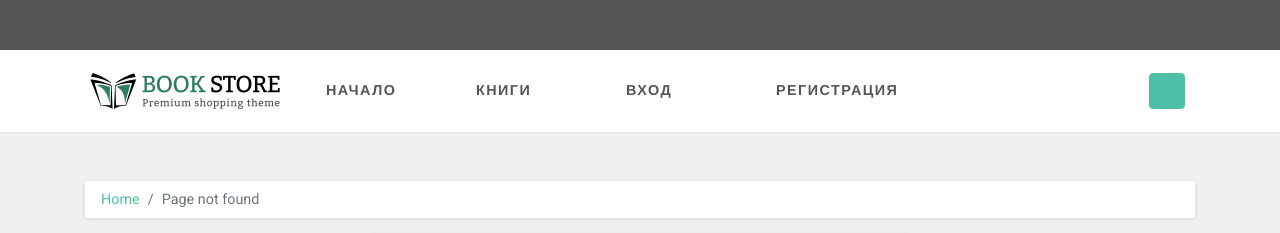
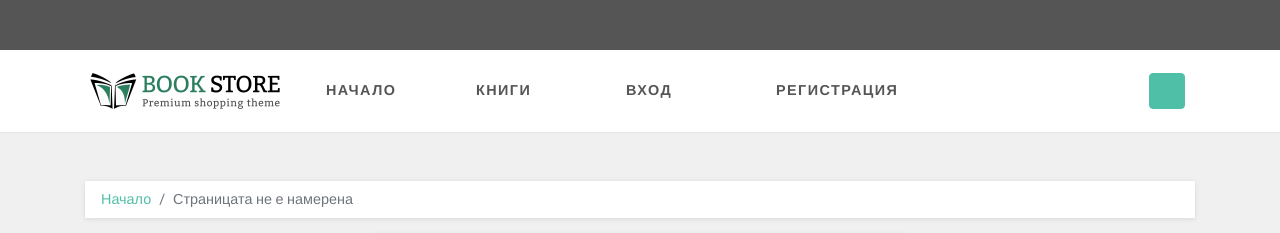
Before and after one commit to erhanry/Angular-Project, an Angular app in the folder bookstore/: page /404 in a window 1280 px wide. Shown: the top 233 px of the page. Built offline with nearby package versions, Linux system fonts and the light colour scheme; no server answers; some icons are missing; a web font is replaced by a local one.

Commit message:
Edit current Page Title

```diff
--- a/bookstore/src/app/not-found/not-found.component.html
+++ b/bookstore/src/app/not-found/not-found.component.html
@@ -1,5 +1,5 @@
 <div id="error-page" class="row">
-    <app-breadcrumb class="col-lg-12" currentPage="Page not found" />
+    <app-breadcrumb class="col-lg-12" currentPage="Страницата не е намерена" />
     <div class="col-md-6 mx-auto">
         <div class="box text-center py-5">
             <p class="text-center"><img src="./assets/logo.png" alt="Book Store"></p>
--- a/bookstore/src/app/shared/breadcrumb/breadcrumb.component.html
+++ b/bookstore/src/app/shared/breadcrumb/breadcrumb.component.html
@@ -1,7 +1,7 @@
 <ng-container>
     <nav aria-label="breadcrumb">
         <ol class="breadcrumb">
-            <li class="breadcrumb-item"><a routerLink="/">Home</a></li>
+            <li class="breadcrumb-item"><a routerLink="/home">Начало</a></li>
             <li aria-current="page" class="breadcrumb-item active">{{currentPage}}</li>
         </ol>
     </nav>
```
